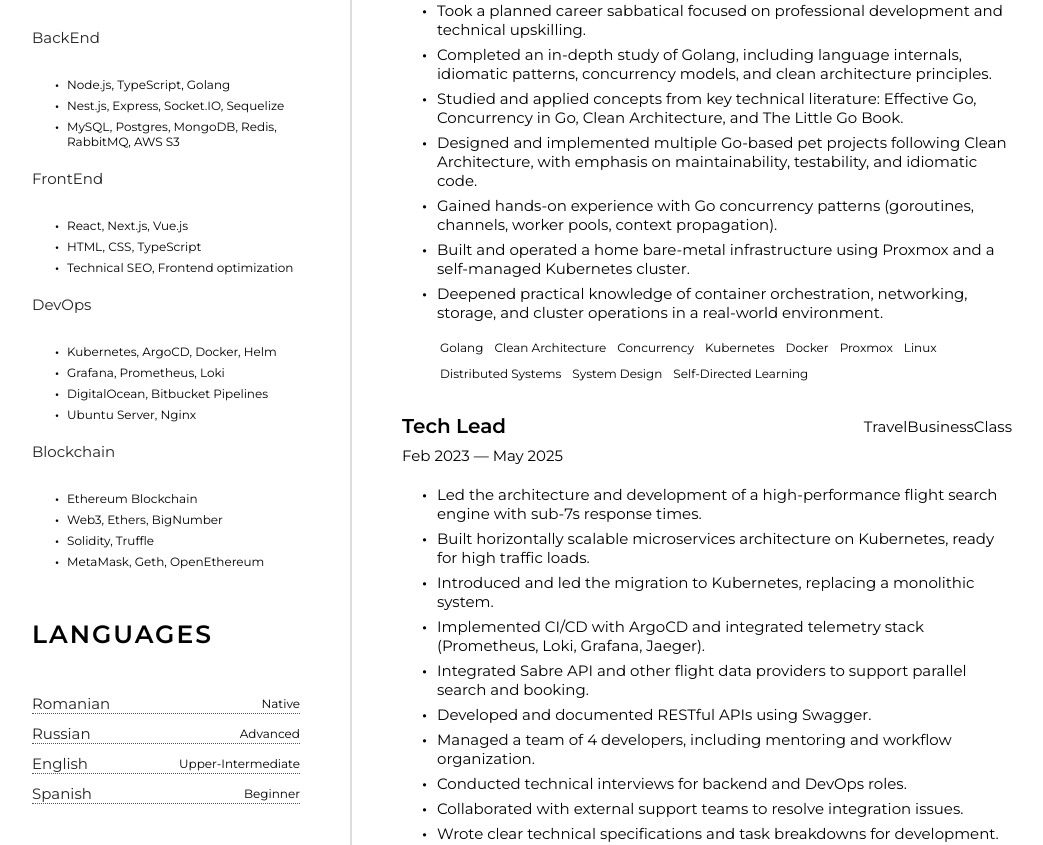
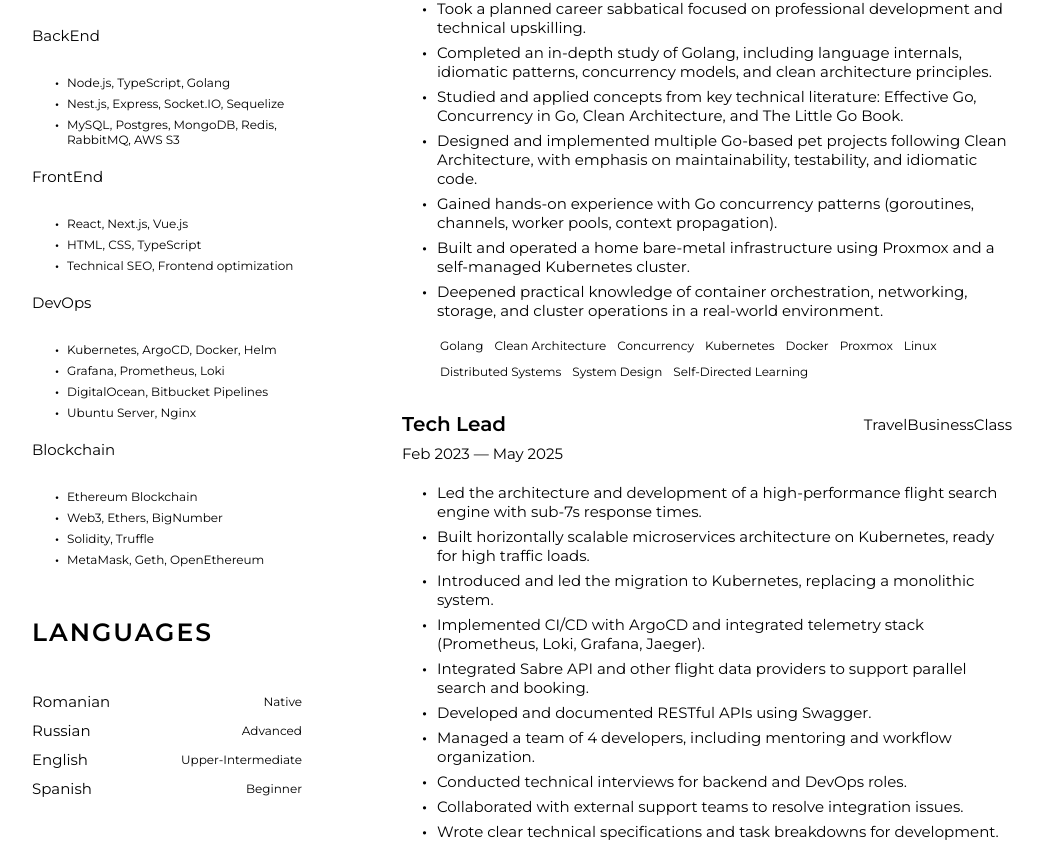
Before and after one commit to OsoianMarcel/my-cv, a Next.js app: page / in a window 1280 px wide. Shown: the part 735-1580 px from the top of the page, without its empty margins (118-1161 px from the left). Built offline with nearby package versions, Linux system fonts and the light colour scheme.

Commit message:
fix: missing theme changes in page.module.scss

```diff
--- a/src/app/page.module.scss
+++ b/src/app/page.module.scss
@@ -1,12 +1,12 @@
 .main {
   display: grid;
   grid-template-columns: 320px 1fr;
-  border-top: 2px solid #ddd;
+  border-top: 2px solid var(--border-container);
 }
 
 .aside {
   padding-right: 50px;
-  border-right: 2px solid #ddd;
+  border-right: 2px solid var(--border-container);
 }
 
 .content {
@@ -23,7 +23,7 @@
 }
 
 .skill_name {
-  color: #222;
+  color: var(--text-primary);
   margin-bottom: 10px;
 }
 
@@ -35,12 +35,12 @@
   display: flex;
   align-items: center;
   justify-content: space-between;
-  border-bottom: 1px dotted #555;
+  border-bottom: 1px dotted var(--text-secondary);
   margin-bottom: 10px;
 }
 
 .lang_name {
-  color: #222;
+  color: var(--text-primary);
 }
 
 .lang_level {
@@ -59,7 +59,7 @@
 
 .empl_skill {
   display: inline-block;
-  border: 1px solid #555;
+  border: 1px solid var(--text-secondary);
   padding: 2px;
 }
 
```
